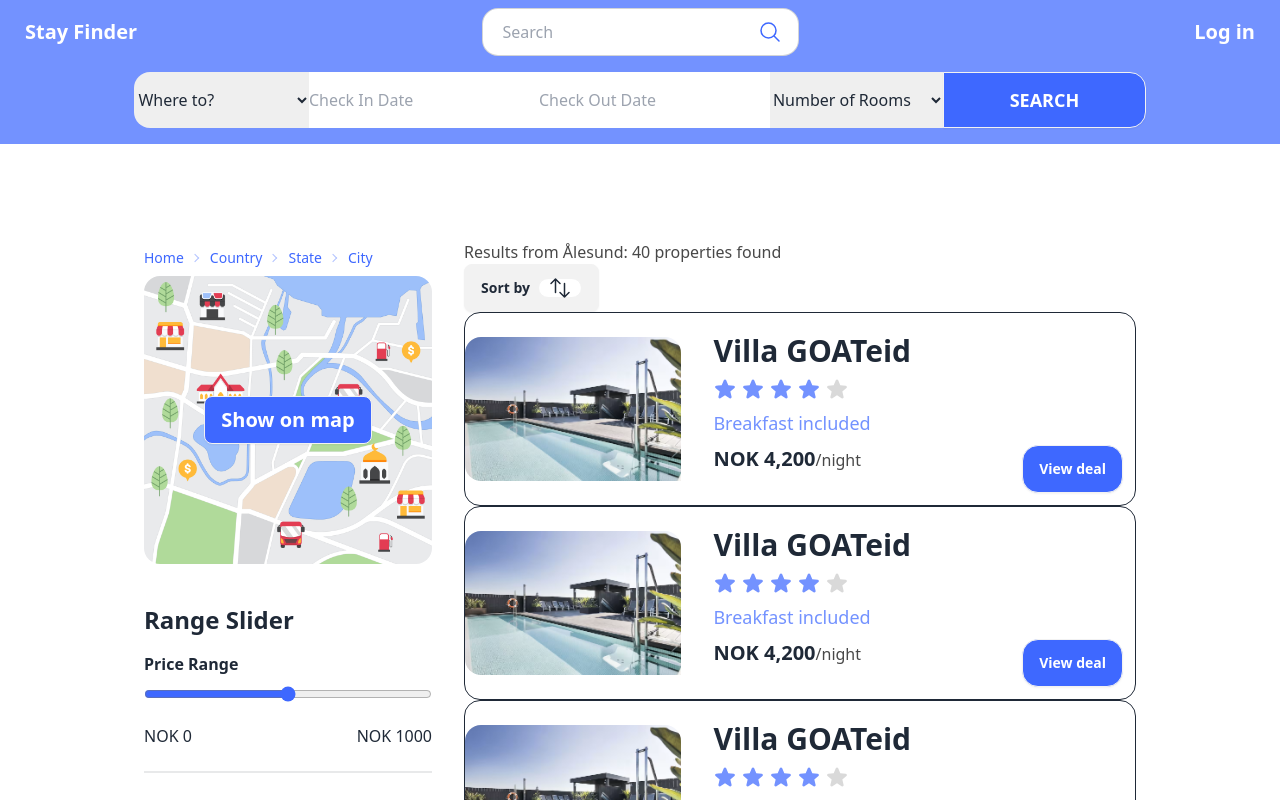
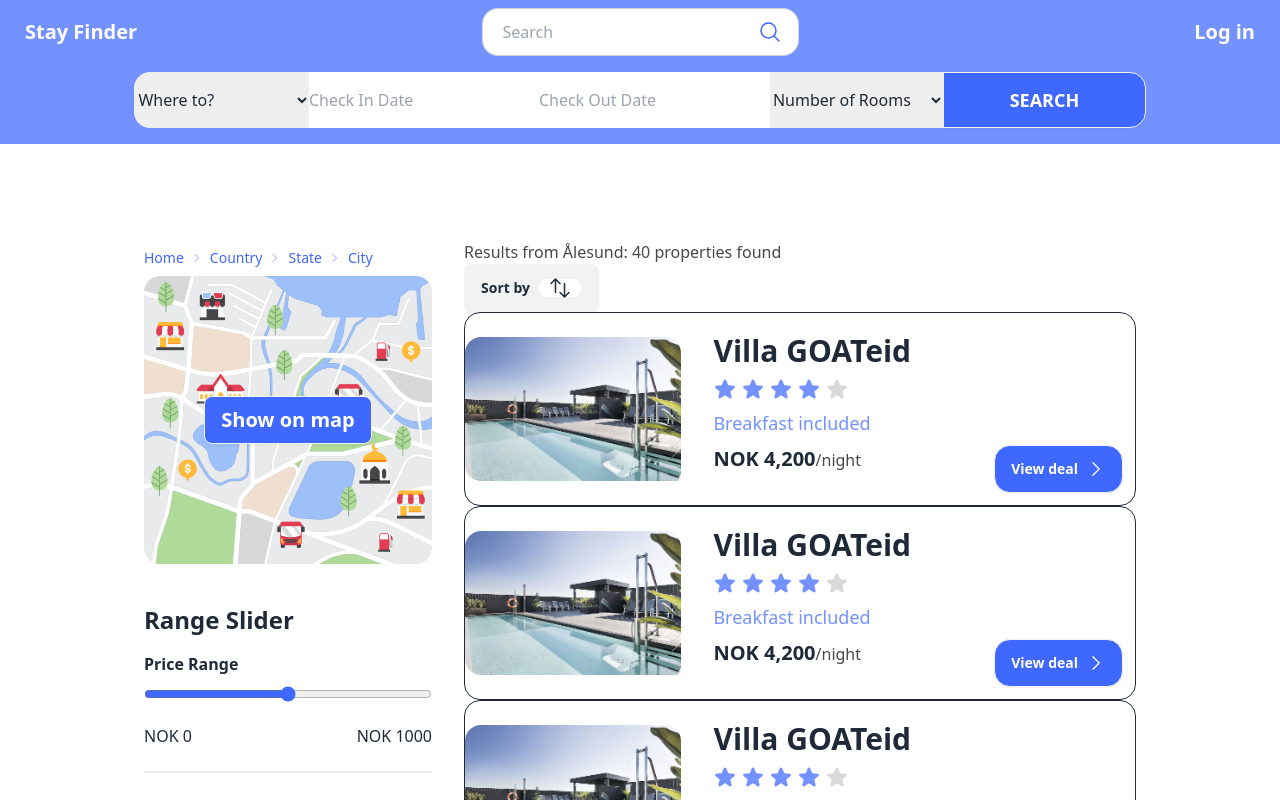
Before and after one commit to Hardingendaniel/IDATA2301-2306-project-g_03, a React (Create React App) app in the folder frontend/: page /browse in a window 1280 px wide. Shown: the top 800 px of the page. Built offline with nearby package versions, Linux system fonts and the light colour scheme; no server answers.

Commit message:
Added chevron icon to button

```diff
--- a/frontend/src/components/ProductCard.jsx
+++ b/frontend/src/components/ProductCard.jsx
@@ -58,7 +58,13 @@ const ProductCard = () => {
                             <span className="font-normal text-font text-base">/night</span>
                         </p>
                         <NavLink to="/hotel">
-                            <div className="btn text-white font-bold rounded-2xl bg-main hover:bg-header">View deal</div>
+                            <div className="btn text-white font-bold rounded-2xl bg-main hover:bg-header">View deal
+                                <svg xmlns="http://www.w3.org/2000/svg" fill="none" viewBox="0 0 24 24"
+                                     strokeWidth={1.5} stroke="currentColor" className="w-5 h-5 text-white">
+                                    <path strokeLinecap="round" strokeLinejoin="round" d="m8.25 4.5 7.5 7.5-7.5 7.5"/>
+                                </svg>
+
+                            </div>
                         </NavLink>
                     </div>
                 </div>
```
